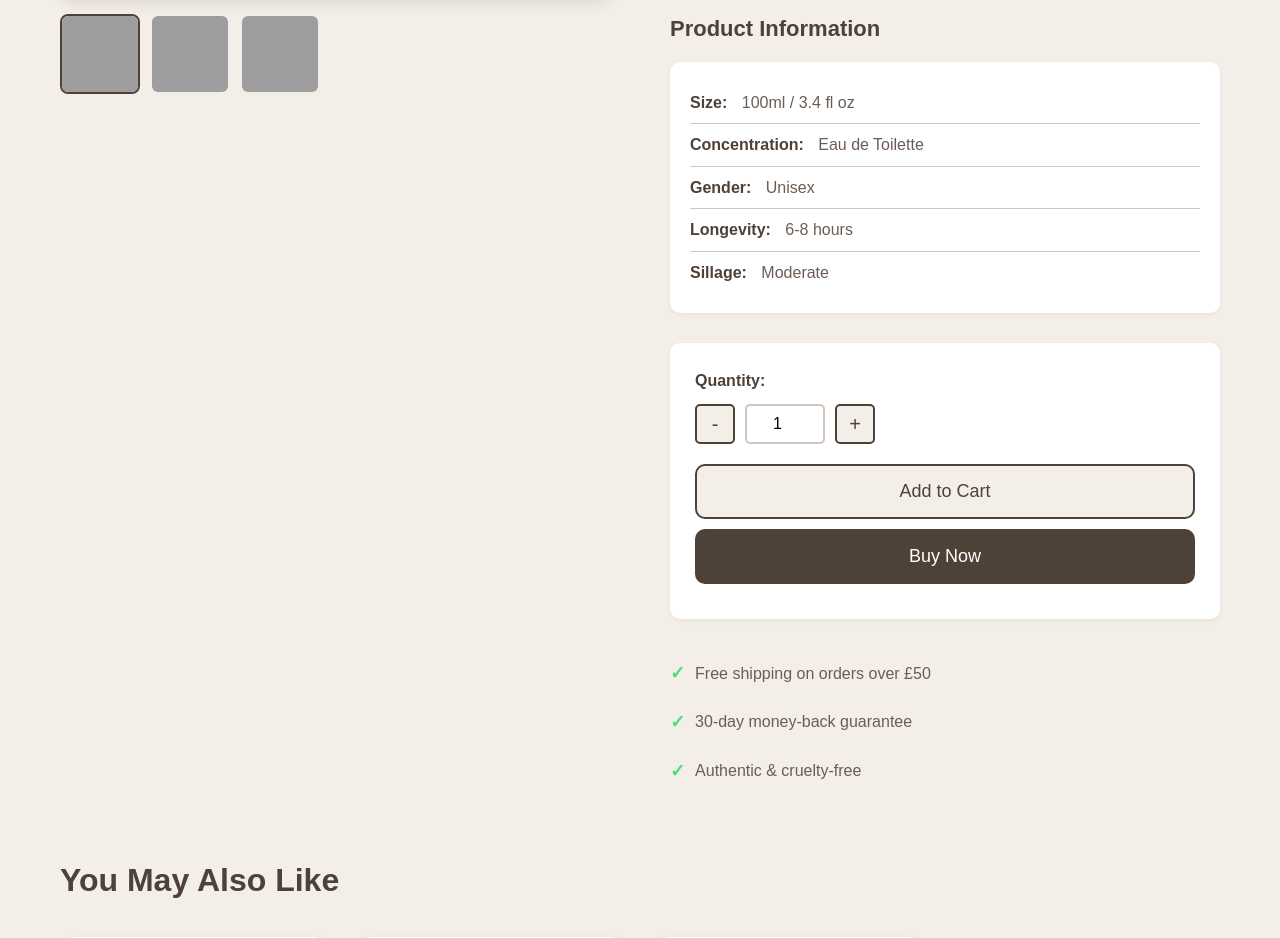
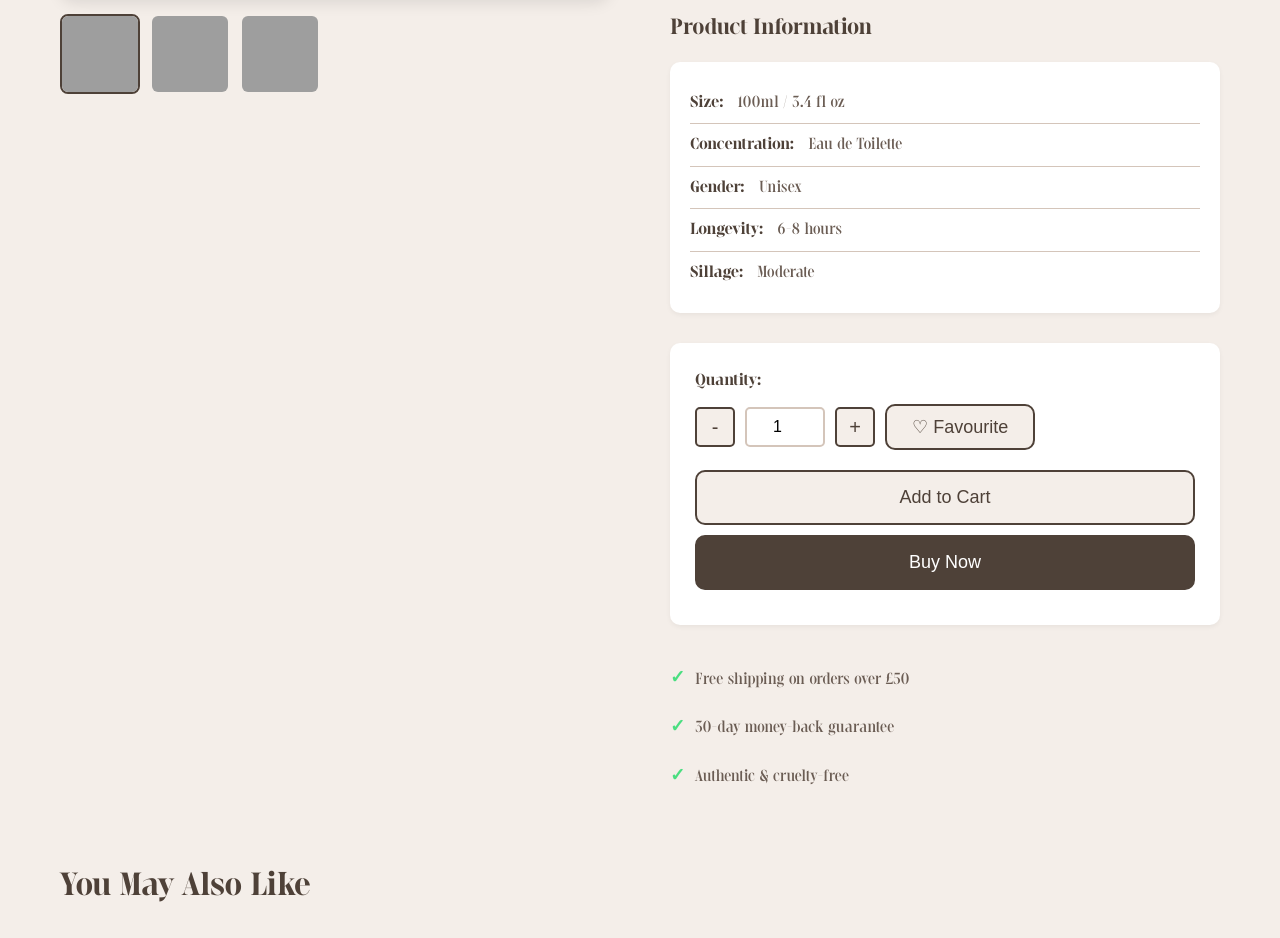
Before and after one commit to JudyAlazemi/Team-30, a PHP site: page /productdetails.html in a window 1280 px wide. Shown: the part 715-1653 px from the top of the page. Run offline with PHP 8.4, Linux system fonts and the light colour scheme; some web fonts are replaced; grey boxes are pictures that could not be loaded.

Commit message:
added Novejots updates

```diff
--- a/assets/css/product.css
+++ b/assets/css/product.css
@@ -1,11 +1,54 @@
-@font-face{
-  font-family: "Meshed Display";
-  src: url("assets/fonts/MeshedDisplay-Medium") format("truetype");
-  font-weight: 500;
-  font-style: normal;
-  font-display: swap;
+/* This contains all styles for products.html and productdetails.html */
+
+/* Import Meshed Display Font */
+@font-face {
+    font-family: 'Meshed Display';
+    src: url('../fonts/MeshedDisplay-Regular.ttf') format('truetype');
+    font-weight: 400;
+    font-style: normal;
 }
 
+@font-face {
+    font-family: 'Meshed Display';
+    src: url('../fonts/MeshedDisplay-Light.ttf') format('truetype');
+    font-weight: 300;
+    font-style: normal;
+}
+
+@font-face {
+    font-family: 'Meshed Display';
+    src: url('../fonts/MeshedDisplay-Medium.ttf') format('truetype');
+    font-weight: 500;
+    font-style: normal;
+}
+
+@font-face {
+    font-family: 'Meshed Display';
+    src: url('../fonts/MeshedDisplay-SemiBold.ttf') format('truetype');
+    font-weight: 600;
+    font-style: normal;
+}
+
+@font-face {
+    font-family: 'Meshed Display';
+    src: url('../fonts/MeshedDisplay-Bold.ttf') format('truetype');
+    font-weight: 700;
+    font-style: normal;
+}
+
+@font-face {
+    font-family: 'Meshed Display';
+    src: url('../fonts/MeshedDisplay-ExtraBold.ttf') format('truetype');
+    font-weight: 800;
+    font-style: normal;
+}
+
+@font-face {
+    font-family: 'Meshed Display';
+    src: url('../fonts/MeshedDisplay-Black.ttf') format('truetype');
+    font-weight: 900;
+    font-style: normal;
+}
 
 /* CSS Variables */
 :root {
@@ -606,3 +649,25 @@ footer {
         grid-template-columns: 1fr;
     }
 }
+.favourite-toast {
+    position: fixed;
+    top: 120px;
+    right: 20px;
+    background: #4e4138;
+    color: white;
+    padding: 12px 20px;
+    border-radius: 10px;
+    z-index: 2000;
+    font-size: 15px;
+    animation: fadeIn 0.3s ease, fadeOut 0.3s ease 2s forwards;
+}
+
+@keyframes fadeIn {
+    from { opacity: 0; transform: translateX(40px); }
+    to { opacity: 1; transform: translateX(0); }
+}
+
+@keyframes fadeOut {
+    from { opacity: 1; transform: translateX(0); }
+    to { opacity: 0; transform: translateX(40px); }
+}
--- a/assets/css/style.css
+++ b/assets/css/style.css
@@ -1,25 +1,32 @@
 :root{
-    --background: #f4eee9;
-    --primary: #303c30;
-    --secondary: #4e4138;
-    --topbar-h: 88px;
+  --background:#f4eee9;
+  --primary:#303c30;
+  --secondary:#4e4138;
+  --text-dark:#2c2420;
+  --text-light:#6b5d54;
+  --white:#ffffff;
+  --border:#d4c5ba;
+  --topbar-h:88px;
 }
+
 @font-face{
   font-family: "Meshed Display";
-  src: url("assets/fonts/MeshedDisplay-Medium") format("truetype");
+  src:
+    url("../assets/fonts/MeshedDisplay-Medium.woff2") format("woff2"),
+    url("../assets/fonts/MeshedDisplay-Medium.ttf") format("truetype");
   font-weight: 500;
   font-style: normal;
   font-display: swap;
 }
 
-* { box-sizing: border-box;}
+*{ box-sizing:border-box; }
 html, body { margin:0; padding:0; }
-body {
-    background: #f4eee9;
-    color:var(--primary);
-    font-family: 'Meshed Display', sans-serif;
+body{
+  background: var(--background);
+  color: var(--primary);
+  font-family: "Meshed Display", system-ui, -apple-system, Segoe UI, Roboto, Arial, sans-serif;
+}
 
-}
 
  .topbar {
   background: #f4eee9;
--- a/assets/js/productdetails.js
+++ b/assets/js/productdetails.js
@@ -559,3 +559,33 @@ function updateCartCount() {
 }
 
 updateCartCount();
+
+// -------------------------------
+// FAVOURITE SYSTEM FOR DETAILS PAGE
+// -------------------------------
+function addToFavouritesDetails() {
+    const productId = Number(window.currentProductId);
+
+    let favourites = JSON.parse(localStorage.getItem("favourites")) || [];
+
+    if (!favourites.includes(productId)) {
+        favourites.push(productId);
+        localStorage.setItem("favourites", JSON.stringify(favourites));
+        showFavouriteToast("Added to favourites!");
+    } else {
+        showFavouriteToast("Already in favourites!");
+    }
+}
+
+// Toast popup
+function showFavouriteToast(message) {
+    let toast = document.createElement("div");
+    toast.className = "favourite-toast";
+    toast.innerText = message;
+
+    document.body.appendChild(toast);
+
+    setTimeout(() => {
+        toast.remove();
+    }, 2500);
+}
--- a/productdetails.html
+++ b/productdetails.html
@@ -104,7 +104,7 @@
 </div>
 
 
-    <main>
+        <main>
         <section class="product-details-section">
             <div class="container">
                 <a href="products.html" class="back-link">&larr; Back to Products</a>
@@ -124,7 +124,7 @@
 
 
                     <div class="product-details-content">
-                        <h1 id="productName">Ocean Mist</h1>
+                        <h1 id="productName">Ocean Breeze</h1>
                         <p class="product-rating">⭐⭐⭐⭐⭐ (199 reviews)</p>
                         <p class="product-price-large" id="productPrice">£59.99</p>
 
@@ -173,9 +173,9 @@
                                     <button class="qty-btn" onclick="decreaseQuantity()">-</button>
                                     <input type="number" id="quantity" value="1" min="1" max="10">
                                     <button class="qty-btn" onclick="increaseQuantity()">+</button>
+                                    <button class="hero-btn favourite-btn" onclick="addToFavouritesDetails()">♡ Favourite</button>
                                 </div>
                             </div>
-
                             <button class="hero-btn add-to-cart-btn" onclick="addToCart()">Add to Cart</button>
                             <button class="hero-btn buy-now-btn" onclick="buyNow()">Buy Now</button>
                         </div>
@@ -269,5 +269,6 @@
 </footer>
 
     <script src="assets/js/productdetails.js"></script>
-</body>
+
+  </body>
 </html>
--- a/products.html
+++ b/products.html
@@ -411,5 +411,7 @@
 
     <script src="assets/js/products-data.js"></script>
     <script src="assets/js/product.js"></script>
+
 </body>
+
 </html>
```
Also changed, not shown: backend/config/db.php (line endings or trailing spaces).
